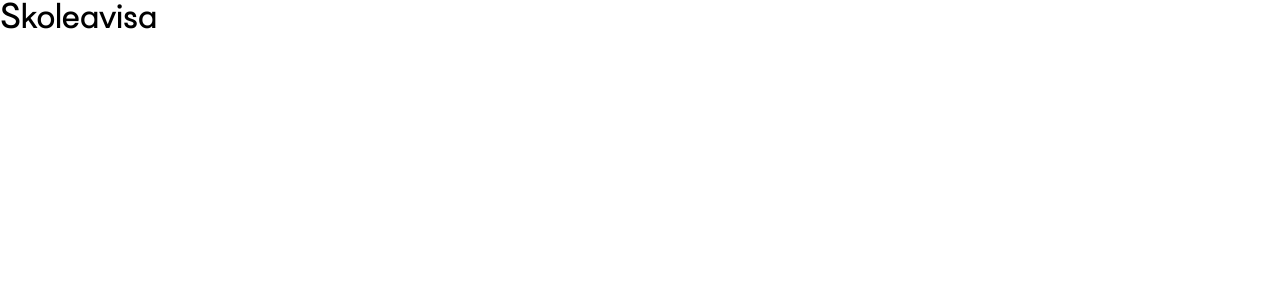
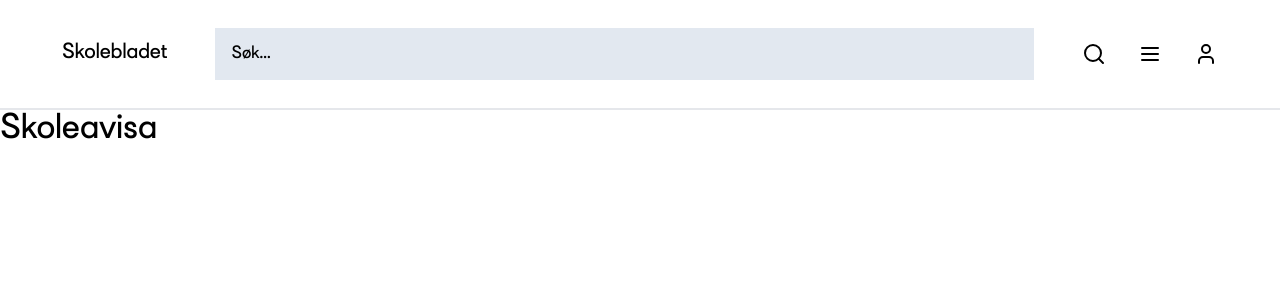
Before and after one commit to Nikolas-Vardeberg/skoleavisa, a Next.js app: page / in a window 1280 px wide. Shown: the top 300 px of the page. Built offline with nearby package versions, Linux system fonts and the light colour scheme.

Commit message:
feat: menu component

```diff
--- a/app/globals.css
+++ b/app/globals.css
@@ -10,3 +10,15 @@ html {
 body {
   @apply font-aeronaut bg-white text-black antialiased;
 }
+
+.lead,
+.lead a,
+.lead p,
+.lead li {
+    @apply text-xl text-black font-normal lg:text-[22px]/8;
+}
+
+p,
+li {
+    @apply text-base/7 text-gray-700 font-normal lg:text-lg/8;
+}
--- a/app/layout.tsx
+++ b/app/layout.tsx
@@ -2,6 +2,7 @@ import type { Metadata } from "next";
 import { Geist, Geist_Mono } from "next/font/google";
 import localFont from 'next/font/local';
 import "./globals.css";
+import Menu from "@/common/components/Menu";
 
 const geistSans = Geist({
   variable: "--font-geist-sans",
@@ -33,6 +34,7 @@ export default function RootLayout({
       <body
         className={`${aeronaut.variable}  antialiased`}
       >
+        <Menu />
         {children}
       </body>
     </html>
--- /dev/null
+++ b/common/components/Menu.tsx
@@ -0,0 +1,43 @@
+import { MenuIcon, Search, SearchIcon, User } from "lucide-react";
+import Link from "next/link";
+
+
+export default function Menu() {
+    return(
+        <header className="bg-white border-b-2 z-10 w-full">
+        <div className="py-5 px-8 max-w-[1220px] mx-auto flex items-center justify-between lg:py-7 gap-x-12">
+            <Link href='/' className='flex items-center justify-center lead' aria-label='Hjem'>
+                Skolebladet
+            </Link>
+
+            <div className="w-full hidden md:block">
+                <input
+                    className="w-full bg-slate-200 placeholder:text-black text-lg py-3 px-4"
+                    placeholder="Søk..."
+                />
+            </div>
+
+            <div className="flex items-center justify-center gap-x-8">
+                <a href="/sok">
+                    <span className="flex items-center justify-center lead gap-x-2">
+                        <SearchIcon className="size-6" />
+                    </span>
+                </a>
+
+                <button type="button">
+                    <span className="flex items-center justify-center lead gap-x-2">
+                        <MenuIcon className="size-6" />
+                    </span>
+                </button>
+
+                <Link href="/sign-in">
+                    <span className="flex items-center justify-center lead gap-x-2">
+                        <User className="size-6" />
+                    </span>
+                </Link>
+
+            </div>
+        </div>
+    </header>
+    )
+}
--- a/package.json
+++ b/package.json
@@ -11,6 +11,7 @@
   "dependencies": {
     "@sanity/image-url": "1",
     "@sanity/vision": "3",
+    "lucide-react": "^0.475.0",
     "next": "15.1.7",
     "next-sanity": "9",
     "react": "^19.0.0",
--- a/tailwind.config.ts
+++ b/tailwind.config.ts
@@ -3,7 +3,7 @@ import type { Config } from "tailwindcss";
 export default {
   content: [
     "./pages/**/*.{js,ts,jsx,tsx,mdx}",
-    "./components/**/*.{js,ts,jsx,tsx,mdx}",
+    "./common/**/*.{js,ts,jsx,tsx,mdx}",
     "./app/**/*.{js,ts,jsx,tsx,mdx}",
   ],
   theme: {
```
Also changed, not shown: 1 other file (tests, documents, lock files or other folders).
